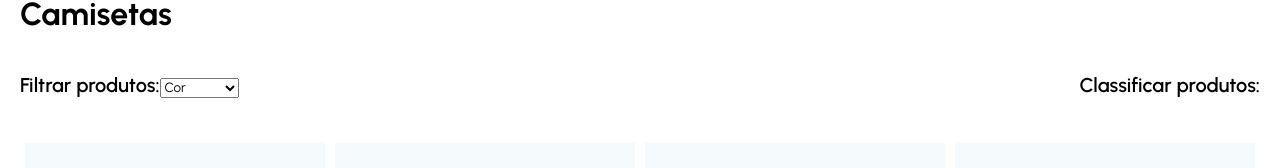
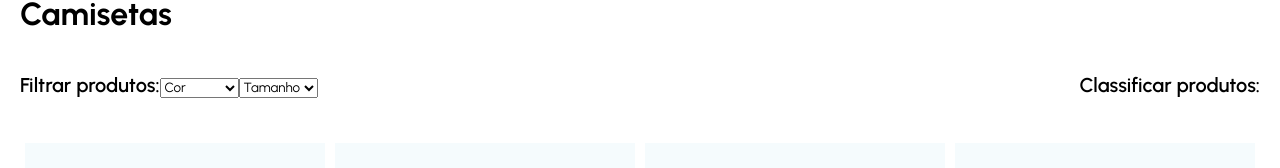
Before and after one commit to josecordeiroo/ecommerce_client, a React (Create React App) app: page / in a window 1280 px wide. Shown: the part 115-283 px from the top of the page. Built offline with nearby package versions, Linux system fonts and the light colour scheme.

Commit message:
add filter by sizes

```diff
--- a/src/pages/ProductList.jsx
+++ b/src/pages/ProductList.jsx
@@ -27,13 +27,9 @@ const FilterText = styled.span`
   font-weight: 600;
 `;
 
-const Select = styled.select`
+const Select = styled.select``;
 
-`
-
-const Option = styled.option`
-
-`
+const Option = styled.option``;
 
 const ProductList = () => {
   return (
@@ -46,7 +42,7 @@ const ProductList = () => {
           <FilterText>Filtrar produtos:</FilterText>
           <Select>
             <Option disabled selected>
-                Cor
+              Cor
             </Option>
             <Option>Branco</Option>
             <Option>Preto</Option>
@@ -54,6 +50,17 @@ const ProductList = () => {
             <Option>Azul</Option>
             <Option>Amarelo</Option>
             <Option>Verde</Option>
+          </Select>
+          <Select>
+            <Option disabled selected>
+              Tamanho
+            </Option>
+            <Option>PP</Option>
+            <Option>P</Option>
+            <Option>M</Option>
+            <Option>G</Option>
+            <Option>GG</Option>
+            <Option>XXL</Option>
           </Select>
         </Filter>
         <Filter>
```
